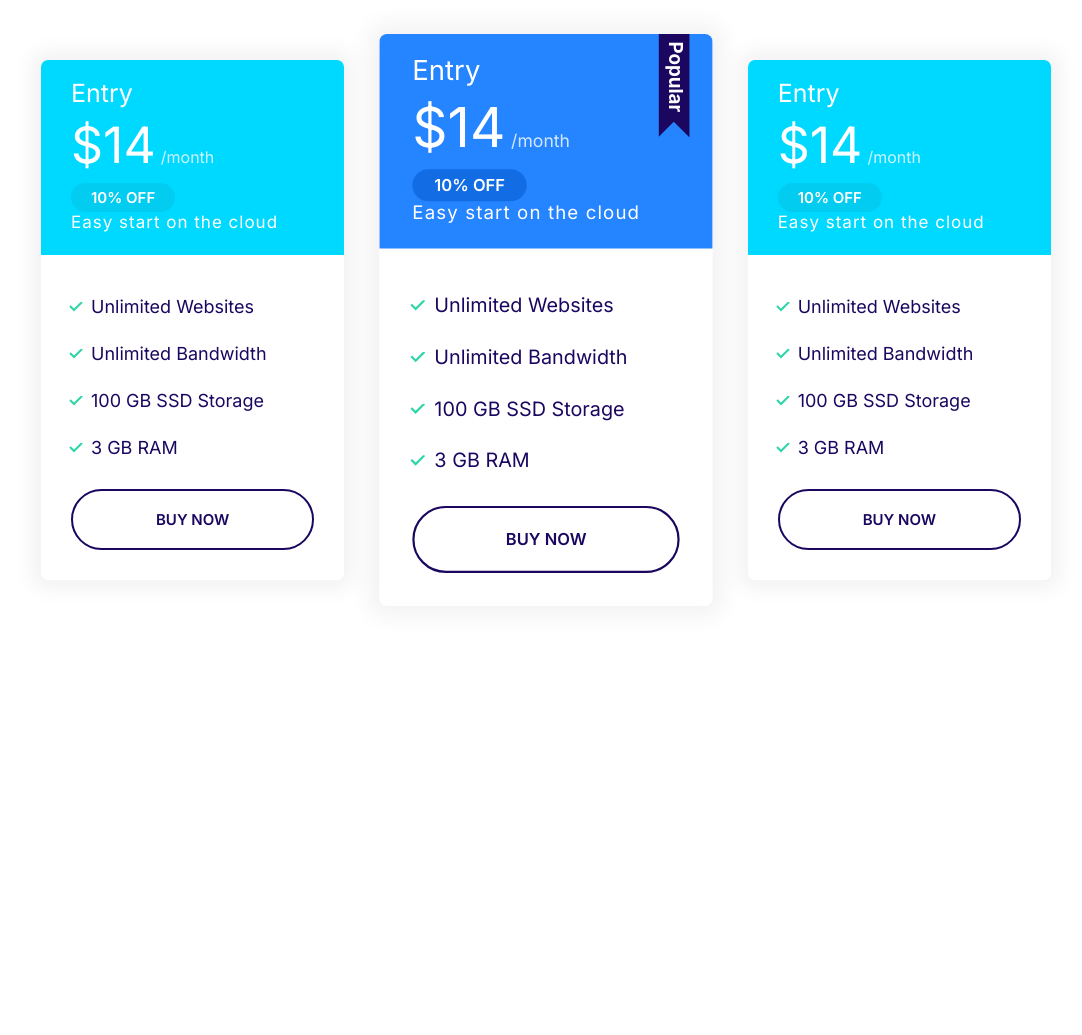
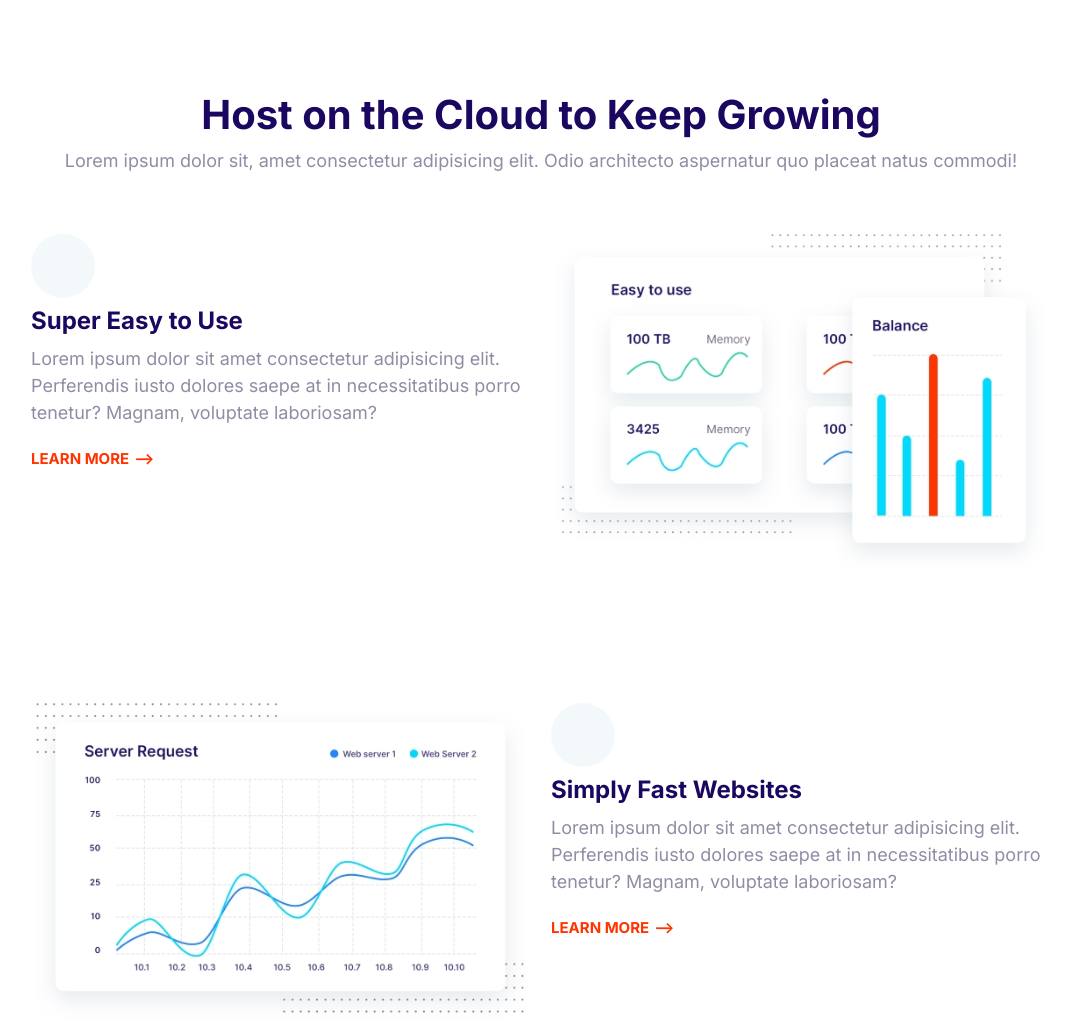
Before and after one commit to Scientia11/Scientiafy, a plain HTML site: page index.html in a window 1280 px wide. Shown: the top 1035 px of the page, without its empty margins (99-1181 px from the left). Before the commit the page ends 800 px from the top, so only its background shows below. Drawn offline with Linux system fonts and the light colour scheme.

Commit message:
Define features.

```diff
--- a/css/styles.css
+++ b/css/styles.css
@@ -633,3 +633,22 @@ max-width: 500px;
 margin: 0 auto;
 margin-left: 1rem;
 }
+/* Features */
+.feature {
+  gap: 4rem 2rem;
+  margin: 12rem 0;
+}
+.feature:first-of-type {
+  margin-top: 6rem;
+}
+.feature__heading {
+  margin:  1rem 0;
+}
+.feature__image {
+  width: 100%;
+}
+@media  screen and (min-width: 768px) {
+  .feature:nth-of-type(even) .feature__content {
+order: 2;
+}
+}
--- a/index.html
+++ b/index.html
@@ -15,71 +15,97 @@
     <link rel="stylesheet" href="./css/styles.css" />
   </head>
   <body>
-    <section class="block container block-plans">
-      <div class="grid grid--1x3">
-        <div class="plan">
-          <div class="card card--secondary">
-            <header class="card__header">
-              <h3 class="plan__name">Entry</h3>
-              <span class="plan__price">$14</span>
-              <span class="plan__billing-cycle">/month</span>
-              <span class="badge badge--secondary badge--smal">10% OFF</span>
-              <span class="plan__description">Easy start on the cloud</span>
-            </header>
-            <div class="card__body">
-              <ul class="list list--tick">
-                <li class="list__item">Unlimited Websites</li>
-                <li class="list__item">Unlimited Bandwidth</li>
-                <li class="list__item">100 GB SSD Storage</li>
-                <li>3 GB RAM</li>
-              </ul>
-              <button class="btn btn--outline btn--block">Buy Now</button>
-            </div>
-          </div>
+    <section class="block container">
+      <header class="block__header">
+        <h2>Host on the Cloud to Keep Growing</h2>
+        <p>
+          Lorem ipsum dolor sit, amet consectetur adipisicing elit. Odio
+          architecto aspernatur quo placeat natus commodi!
+        </p>
+      </header>
+      <article class="grid grid--1x2 feature">
+        <div class="feature__content">
+          <span class="icon-container">
+            <svg class="icon icon-primary">
+              <use xlink:href="./images/sprite.svg#easy"></use>
+            </svg>
+          </span>
+          <h3 class="feature__heading">Super Easy to Use</h3>
+          <p>
+            Lorem ipsum dolor sit amet consectetur adipisicing elit. Perferendis
+            iusto dolores saepe at in necessitatibus porro tenetur? Magnam,
+            voluptate laboriosam?
+          </p>
+          <a href="" class="link-arrow">Learn more</a>
         </div>
+        <picture>
+          <source
+            type="image/webp"
+            srcset="images/easy@1x.webp 1x, images/easy@2x.webp 2x"
+          />
+          <source
+            type="image/jpg"
+            srcset="images/easy@1x.jpg 1x, images/easy@2x.jpg 2x"
+          />
+          <img class="feature__image" src="./images/easy@2x.jpg" alt="" />
+        </picture>
+      </article>
 
-        <div class="plan plan--popular">
-          <div class="card card--primary">
-            <header class="card__header">
-              <h3 class="plan__name">Entry</h3>
-              <span class="plan__price">$14</span>
-              <span class="plan__billing-cycle">/month</span>
-              <span class="badge badge--primary badge--smal">10% OFF</span>
-              <span class="plan__description">Easy start on the cloud</span>
-            </header>
-            <div class="card__body">
-              <ul class="list list--tick">
-                <li class="list__item">Unlimited Websites</li>
-                <li class="list__item">Unlimited Bandwidth</li>
-                <li class="list__item">100 GB SSD Storage</li>
-                <li>3 GB RAM</li>
-              </ul>
-              <button class="btn btn--outline btn--block">Buy Now</button>
-            </div>
-          </div>
+      <article class="grid grid--1x2 feature">
+        <div class="feature__content">
+          <span class="icon-container">
+            <svg class="icon icon-primary">
+              <use xlink:href="./images/sprite.svg#computer"></use>
+            </svg>
+          </span>
+          <h3 class="feature__heading">Simply Fast Websites</h3>
+          <p>
+            Lorem ipsum dolor sit amet consectetur adipisicing elit. Perferendis
+            iusto dolores saepe at in necessitatibus porro tenetur? Magnam,
+            voluptate laboriosam?
+          </p>
+          <a href="" class="link-arrow">Learn more</a>
         </div>
+        <picture>
+          <source
+            type="image/webp"
+            srcset="images/fast@1x.webp 1x, images/fast@2x.webp 2x"
+          />
+          <source
+            type="image/jpg"
+            srcset="images/fast@1x.jpg 1x, images/fast@2x.jpg 2x"
+          />
+          <img class="feature__image" src="./images/fast@2x.jpg" alt="" />
+        </picture>
+      </article>
 
-        <div class="plan">
-          <div class="card card--secondary">
-            <header class="card__header">
-              <h3 class="plan__name">Entry</h3>
-              <span class="plan__price">$14</span>
-              <span class="plan__billing-cycle">/month</span>
-              <span class="badge badge--secondary badge--smal">10% OFF</span>
-              <span class="plan__description">Easy start on the cloud</span>
-            </header>
-            <div class="card__body">
-              <ul class="list list--tick">
-                <li class="list__item">Unlimited Websites</li>
-                <li class="list__item">Unlimited Bandwidth</li>
-                <li class="list__item">100 GB SSD Storage</li>
-                <li>3 GB RAM</li>
-              </ul>
-              <button class="btn btn--outline btn--block">Buy Now</button>
-            </div>
-          </div>
+      <article class="grid grid--1x2 feature">
+        <div class="feature__content">
+          <span class="icon-container">
+            <svg class="icon icon-primary">
+              <use xlink:href="./images/sprite.svg#wordpress"></use>
+            </svg>
+          </span>
+          <h3 class="feature__heading">Wordpress Made Easy</h3>
+          <p>
+            Lorem ipsum dolor sit amet consectetur adipisicing elit. Perferendis
+            iusto dolores saepe at in necessitatibus porro tenetur? Magnam,
+            voluptate laboriosam?
+          </p>
+          <a href="" class="link-arrow">Learn more</a>
         </div>
-      </div>
+        <picture>
+          <source
+            type="image/webp"
+            srcset="images/wordpress@1x.webp 1x, images/wordpress@2x.webp 2x"
+          />
+          <source
+            type="image/jpg"
+            srcset="images/wordpress@1x.jpg 1x, images/wordpress@2x.jpg 2x"
+          />
+          <img class="feature__image" src="./images/wordpress@2x.jpg" alt="" />
+        </picture>
+      </article>
     </section>
     <script src="./js/main.js"></script>
   </body>
```
Also changed, not shown: css/components/features.html (added, +92 -0 lines), images/easy@1x.jpg (added), images/easy@1x.webp (added), images/easy@2x.jpg (added), images/easy@2x.webp (added), images/fast@1x.webp (added), images/fast@2x.webp (added), images/wordpress@1x.webp (added), images/wordpress@2x.webp (added).
